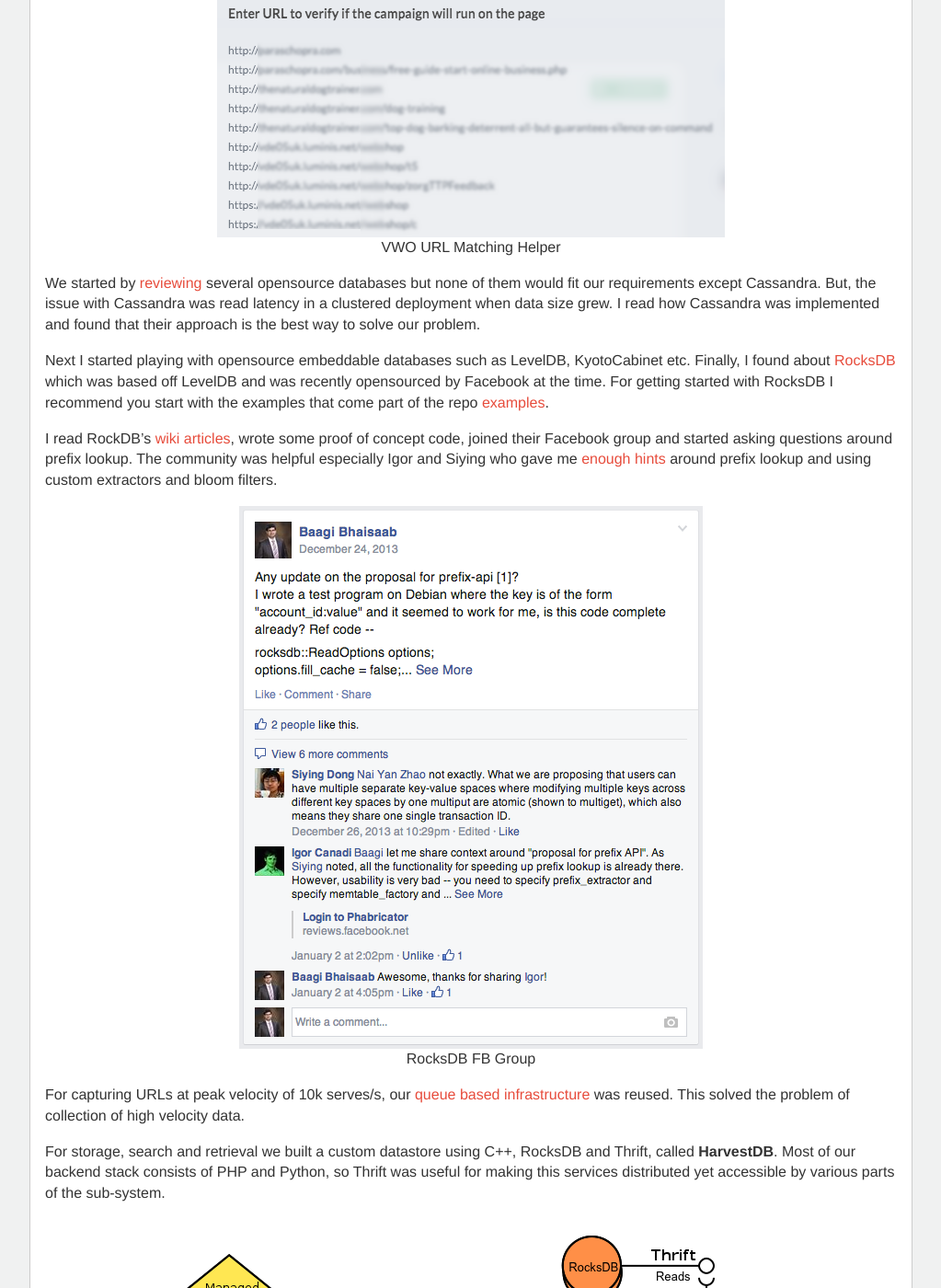
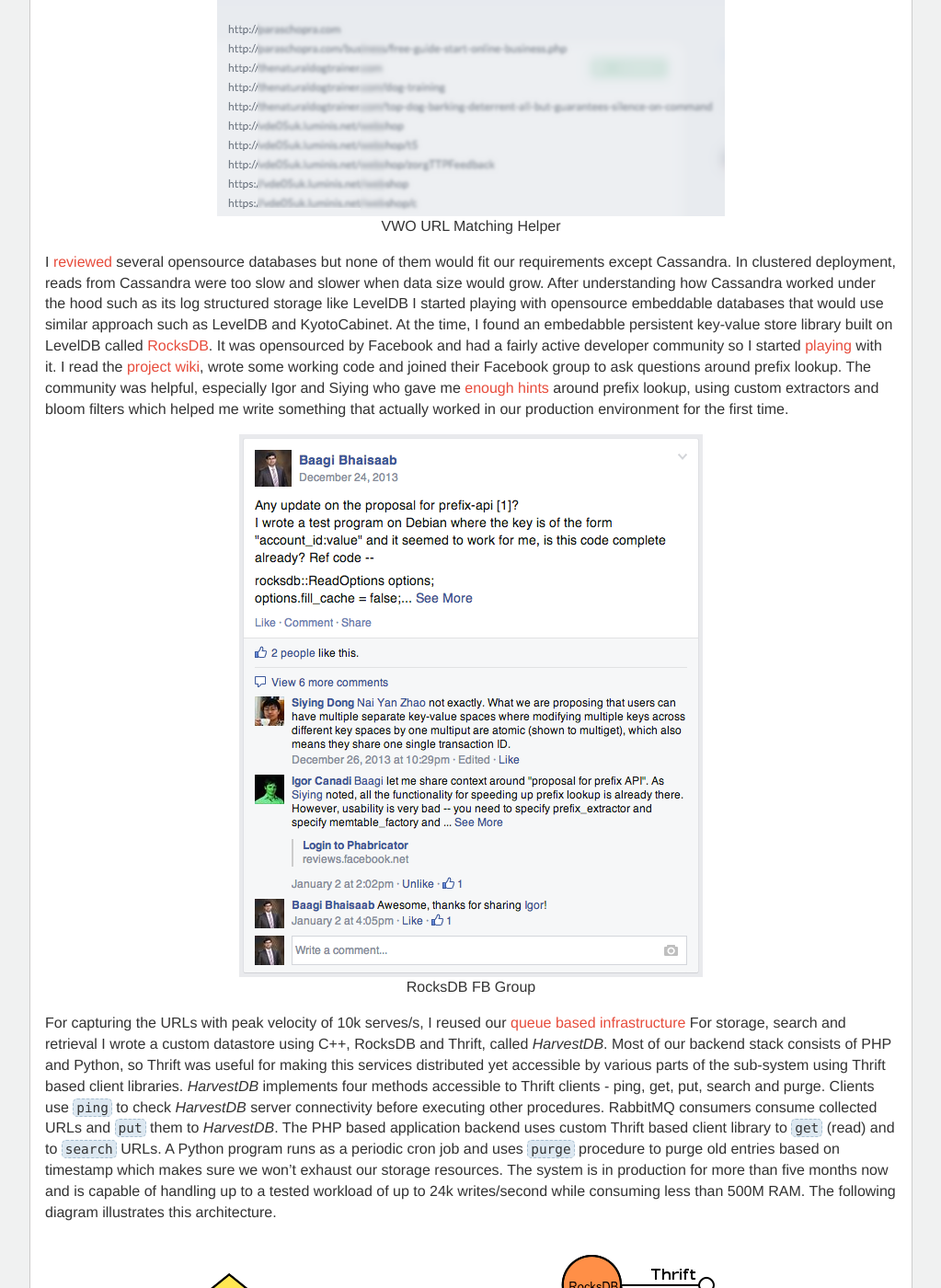
Before and after one commit to wingify/wingify.github.io, a Jekyll site: the page built from _posts/2014-06-13-fast-storage-with-rocksdb.markdown, in a window 1280 px wide and 1400 px high, scrolled down 1167 px. Shown: the whole window at 92% size, without its empty margins (128-1151 px from the left). Built offline with Jekyll 4.4.1, drawn with Linux system fonts in a browser that asks for light colours; comment, search, counter and statistics services are not loaded; some of the changed text lies outside the part shown.

Commit message:
post: Fix sentences, information
Signed-off-by: Rohit Yadav <rohit.yadav@wingify.com>

```diff
--- a/_posts/2014-06-13-fast-storage-with-rocksdb.markdown
+++ b/_posts/2014-06-13-fast-storage-with-rocksdb.markdown
@@ -8,29 +8,28 @@
 author: Rohit Yadav
 ---
 
-In November last year, I was asked to work on some infrastructure that would
+In November last year, I started developing infrastructure that would allow us to
 collect, store, search and retrieve high volume data. The idea was
-to collect all the URLs on which the [homegrown CDN](vwo.com/blog/geo-distributed-architecture/)
+to collect all the URLs on which the [homegrown CDN](https://visualwebsiteoptimizer.com/split-testing-blog/geo-distributed-architecture/)
 would serve JS content. Based on our current traffic, we were looking to collect some 10k URLs per
-second across four major geographic regions where our servers are located.
+second across four major geographic regions where we run our servers.
 
 In the beginning we tried MySQL, Redis, Riak, CouchDB, MongoDB, ElasticSearch but
-nothing worked out for us with that kind of high velocity writes. We also wanted our
-system to respond very quickly, with configurable soft limits of 40ms between
+nothing worked out for us with that kind of high speed writes. We also wanted our
+system to respond very quickly, under 40ms between
 internal servers on private network. This post talks about how we were able to
-achieve that using [RocksDB](http://rocksdb.org) and create a homegrown datastore system
-called **HarvestDB**.
+make such a system using C++11, [RocksDB](http://rocksdb.org) and Thrift.
 
-Before I talk about the technical side of things, let me show you how this
-infrastructure is used in VWO. The following screenshot shows a feature where
-users can enter URL to check whether VWO Smart Code was installed on it.
+First, let me start by sharing the use cases of such a system in VWO; the
+following screenshot shows a feature where users can enter a URL to check if VWO
+Smart Code was found on it.
 
 <div style="text-align:center; margin:5px">
 <img src="/images/2014/06/0.png"><br>
 <p>VWO Smart Code checker</p>
 </div>
 
-The following screenshot shows another feature where users can see list of matching
+The following screenshot shows another feature where users can see a list of matching
 URLs matching a complex wildcard pattern, regex pattern, string rule etc. while
 creating a campaign.
 
@@ -39,38 +38,44 @@
 <p>VWO URL Matching Helper</p>
 </div>
 
-We started by [reviewing](http://kkovacs.eu/cassandra-vs-mongodb-vs-couchdb-vs-redis)
+I [reviewed](http://kkovacs.eu/cassandra-vs-mongodb-vs-couchdb-vs-redis)
 several opensource databases but none of them would fit our requirements except
-Cassandra. But, the issue with Cassandra was read latency in a clustered deployment
-when data size grew. I read how Cassandra was implemented and found that their
-approach is the best way to solve our problem.
-
-Next I started playing with opensource embeddable databases such as LevelDB,
-KyotoCabinet etc. Finally, I found about [RocksDB](http://rocksdb.org) which was
-based off LevelDB and was recently opensourced by Facebook at the time. For
-getting started with RocksDB I recommend you start with the examples that come
-part of the repo [examples](https://github.com/facebook/rocksdb/tree/master/examples).
-
-I read RockDB's [wiki articles](https://github.com/facebook/rocksdb/wiki), wrote
-some proof of concept code, joined their Facebook group and started asking
-questions around prefix lookup. The community was helpful especially Igor and
+Cassandra. In clustered deployment, reads from Cassandra were too slow and slower
+when data size would grow. After understanding how Cassandra worked under the
+hood such as its log structured storage like LevelDB I started playing with opensource
+embeddable databases that would use similar approach such as LevelDB and KyotoCabinet.
+At the time, I found an embedabble persistent key-value store
+library built on LevelDB called [RocksDB](http://rocksdb.org).
+It was opensourced by Facebook and had a fairly active developer community so I
+started [playing](https://github.com/facebook/rocksdb/tree/master/examples)
+with it. I read the [project wiki](https://github.com/facebook/rocksdb/wiki),
+wrote some working code and joined their Facebook group to ask questions around
+prefix lookup. The community was helpful, especially Igor and
 Siying who gave me [enough hints](https://www.facebook.com/groups/rocksdb.dev/permalink/506160312815821/)
-around prefix lookup and using custom extractors and bloom filters.
+around prefix lookup, using custom extractors and bloom filters which helped me
+write something that actually worked in our production environment for the first time.
 
 <div style="text-align:center; margin:5px">
 <img src="/images/2014/06/2.png"><br>
 <p>RocksDB FB Group</p>
 </div>
 
-
-For capturing URLs at peak velocity of 10k serves/s, our [queue based infrastructure](/scaling-with-queues/)
-was reused. This solved the problem of collection of high velocity data.
-
-For storage, search and retrieval we built a custom datastore using C++, RocksDB
-and Thrift, called **HarvestDB**. Most of our backend stack consists of PHP and
+For capturing the URLs with peak velocity of 10k serves/s, I reused our
+[queue based infrastructure](/scaling-with-queues/)
+For storage, search and retrieval I wrote a custom datastore using C++, RocksDB
+and Thrift, called _HarvestDB_. Most of our backend stack consists of PHP and
 Python, so Thrift was useful for making this services distributed yet accessible
-by various parts of the sub-system.
-
+by various parts of the sub-system using Thrift based client libraries.
+_HarvestDB_ implements four methods accessible
+to Thrift clients - ping, get, put, search and purge. Clients use `ping` to check
+_HarvestDB_ server connectivity before executing other procedures. RabbitMQ
+consumers consume collected URLs and `put` them to _HarvestDB_. The PHP based
+application backend uses custom Thrift based client library to `get` (read) and to `search` URLs.
+A Python program runs as a periodic cron job and uses `purge` procedure to purge old entries
+based on timestamp which makes sure we won't exhaust our storage
+resources. The system is in production for more than five months now and is
+capable of handling up to a tested workload of up to 24k writes/second while consuming
+less than 500M RAM. The following diagram illustrates this architecture.
 
 <div style="text-align:center; margin:5px">
 <img src="/images/2014/06/3.png"><br>
```
